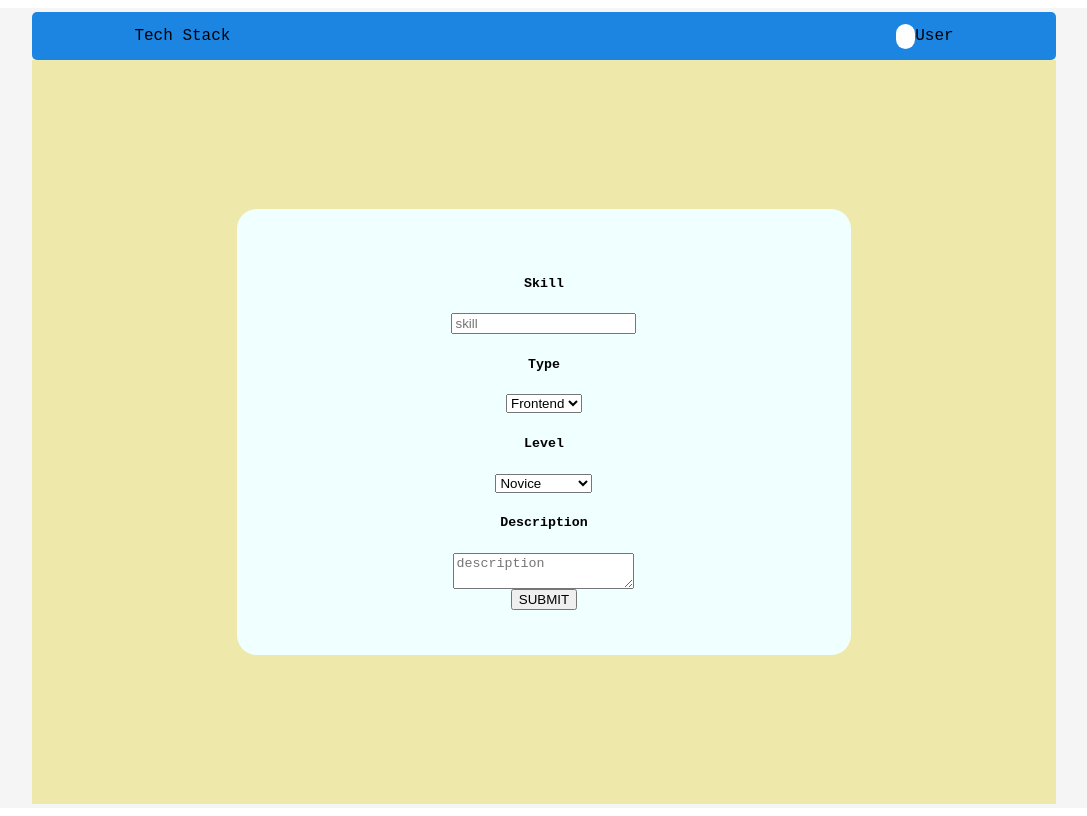
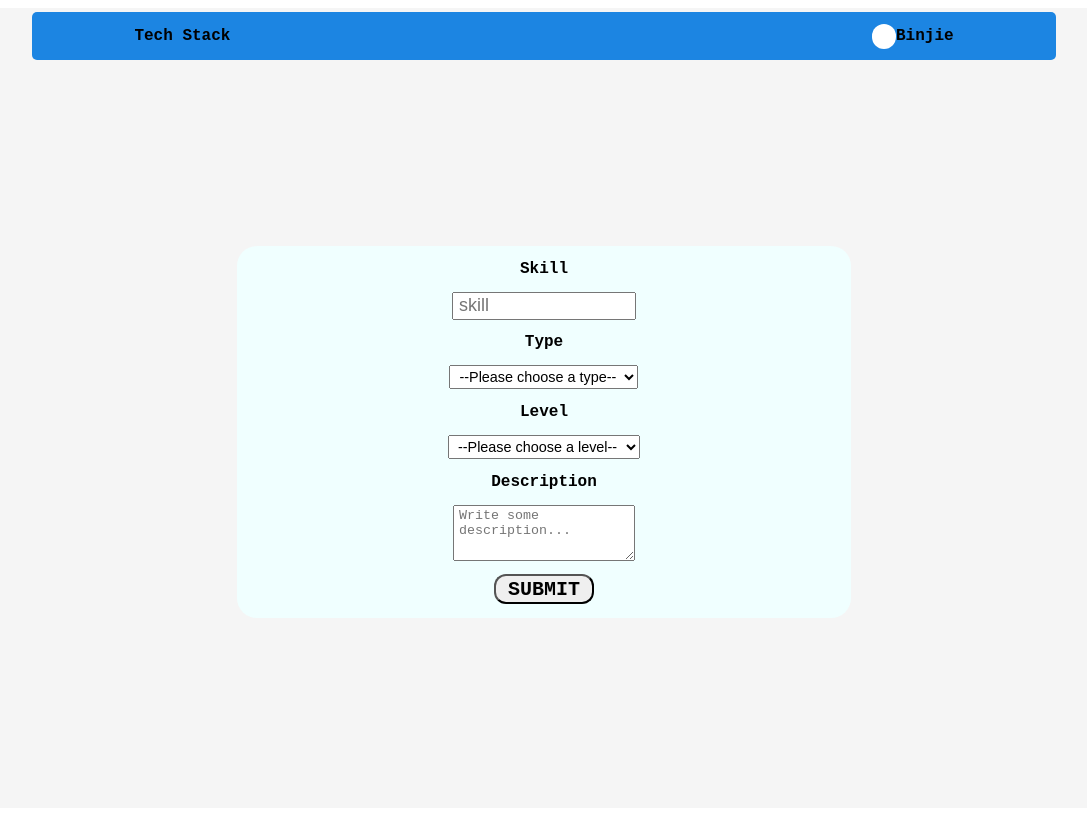
Before and after one commit to binjiezhang0626/mock-reddit, a React app: page /newpost in a window 1280 px wide. Shown: the whole page, without its empty margins (104-1191 px from the left). Built offline with nearby package versions, Linux system fonts and the light colour scheme.

Commit message:
fix(16): change config.js

```diff
--- a/reddit-frontend/config.js
+++ b/reddit-frontend/config.js
@@ -1,4 +1,4 @@
-// const URL = 'https://mock-reddit-zbj.herokuapp.com/api/posts';
-const URL = 'http://localhost:3001/api/posts';
+const URL = 'https://mock-reddit-zbj.herokuapp.com/api/posts';
+// const URL = 'http://localhost:3001/api/posts';
 
 export default URL;
--- a/reddit-frontend/src/components/App/App.css
+++ b/reddit-frontend/src/components/App/App.css
@@ -6,5 +6,6 @@
   align-items: center;
   justify-content: center;
   font-family: 'Courier New', Courier, monospace;
+  font-weight: bold;
   background-color: whitesmoke;
 }
--- a/reddit-frontend/src/components/Body/Body.css
+++ b/reddit-frontend/src/components/Body/Body.css
@@ -2,8 +2,6 @@
   display: flex;
   height: 95%;
   width: 100%;
-  /* background-color: aliceblue; */
-  background-color: cadetblue;
   align-items: center;
   justify-content: center;
 }
@@ -14,7 +12,6 @@
   height: 93%;
   align-items: center;
   justify-content: space-between;
-  background-color: palegoldenrod;
 }
 .RightSide{
   display: flex;
@@ -23,5 +20,4 @@
   width: 40%;
   margin-left: 20pt;
   height: 100%;
-  /* background-color: paleturquoise; */
 }
--- a/reddit-frontend/src/components/Body/Body.js
+++ b/reddit-frontend/src/components/Body/Body.js
@@ -1,14 +1,20 @@
 import React from 'react';
 import './Body.css';
+import PropTypes from 'prop-types';
 import Posts from '../Posts/Posts';
 import RightSide from '../RightSide/RightSide';
 
-const Body = (props) => (
+const Body = ({ history }) => (
   <div className="Body">
     <div className="Frame">
       <Posts />
-      <RightSide history={props.history} />
+      <RightSide history={history} />
     </div>
   </div>
 );
+
+Body.propTypes = {
+  history: PropTypes.shape({}).isRequired,
+};
+
 export default Body;
--- a/reddit-frontend/src/components/Header/Header.css
+++ b/reddit-frontend/src/components/Header/Header.css
@@ -21,11 +21,10 @@
   background-color: white;
 }
 .userInfo{
-  width: 7%;
+  width: 10%;
   height: 100%;
   display: flex;
   flex-direction: row;
   justify-content: space-around;
   align-items: center;
-  /* background-color: salmon; */
 }
--- a/reddit-frontend/src/components/Header/Header.js
+++ b/reddit-frontend/src/components/Header/Header.js
@@ -7,7 +7,7 @@ const Header = () => (
       <div>Tech Stack</div>
       <div className="userInfo">
         <div className="avatar" />
-        <span>User</span>
+        <span>Binjie</span>
       </div>
     </div>
   </div>
--- a/reddit-frontend/src/components/NewPost/NewPost.css
+++ b/reddit-frontend/src/components/NewPost/NewPost.css
@@ -6,22 +6,40 @@
   align-items: center;
   justify-content: center;
 }
-.subFrame{
-  /* background-color: turquoise; */
-  width: 60%;
-  height: 80%;
-  display: flex;
-  flex-direction: column;
-  align-items: center;
-  justify-content: space-between;
-}
 .form{
   background-color: azure;
-  height:60%;
+  height: 50%;
   width:60%;
   border-radius: 20px;
   display: flex;
   flex-direction: column;
   align-items: center;
-  justify-content: space-around;
+  justify-content: space-evenly;
 }
+input{
+  width: 170px;
+  height: 20px;
+  font-size: large;
+  padding: 2px 5px;
+}
+select{
+  font-size: .9rem;
+  padding: 2px 5px;
+}
+label{
+  font-weight: bold;
+}
+textarea{
+  width: 170px;
+  height: 50px;
+  padding: 2px 5px;
+}
+.submitButton{
+  width: 100px;
+  height: 8%;
+  border-radius: 12px;
+  font-size: 20px;
+  font-weight: bold;
+  padding: 2px 5px;
+  font-family: 'Courier New', Courier, monospace;
+}
--- a/reddit-frontend/src/components/NewPost/NewPost.js
+++ b/reddit-frontend/src/components/NewPost/NewPost.js
@@ -1,3 +1,4 @@
+/* eslint-disable jsx-a11y/label-has-associated-control */
 import React, { useState } from 'react';
 import PropTypes from 'prop-types';
 import { connect } from 'react-redux';
@@ -10,6 +11,7 @@ const initInput = {
   level: '',
   description: '',
 };
+
 const NewPost = ({ history, addPost }) => {
   const [input, setInput] = useState(initInput);
 
@@ -29,45 +31,49 @@ const NewPost = ({ history, addPost }) => {
   return (
     <div className="Frame">
       <form className="form" onSubmit={handleSubmit}>
-        <div className="subFrame">
-          <h5>Skill</h5>
+        <label htmlFor="skill">Skill</label>
         <input
           type="text"
           name="skill"
+          id="skill"
           placeholder="skill"
           onChange={handleChange}
           value={input.skill}
         />
-          <h5>Type</h5>
+        <label htmlFor="type">Type</label>
         <select
           name="type"
+          id="type"
           value={input.type}
           onChange={handleChange}
         >
+          <option value="">--Please choose a type--</option>
           <option value="frontend">Frontend</option>
           <option value="backend">Backend</option>
           <option value="other">Other</option>
         </select>
-          <h5>Level</h5>
+        <label htmlFor="level">Level</label>
         <select
           name="level"
+          id="level"
           value={input.level}
           onChange={handleChange}
         >
+          <option value="">--Please choose a level--</option>
           <option value="novice">Novice</option>
           <option value="intermediate">Intermediate</option>
           <option value="advanced">Advanced</option>
         </select>
-          <h5>Description</h5>
+        <label htmlFor="description">Description</label>
         <textarea
           type="text"
           name="description"
-            placeholder="description"
+          id="description"
+          placeholder="Write some description..."
           onChange={handleChange}
           value={input.description}
         />
-          <button className="submit" type="submit">SUBMIT</button>
-        </div>
+        <button className="submitButton" type="submit">SUBMIT</button>
       </form>
     </div>
   );
--- a/reddit-frontend/src/components/Posts/Posts.css
+++ b/reddit-frontend/src/components/Posts/Posts.css
@@ -5,5 +5,5 @@
   width: 58%;
   height: 100%;
   overflow: scroll;
-  background-color: palevioletred;
+  /* background-color: palevioletred; */
 }
--- a/reddit-frontend/src/components/RightSide/RightSide.css
+++ b/reddit-frontend/src/components/RightSide/RightSide.css
@@ -1,4 +1,4 @@
-.submitButton{
+.addnewButton{
   width: 100%;
   height: 7%;
   border-radius: 12px;
@@ -10,7 +10,6 @@
   width: 100%;
   height: 60%;
   margin-top: 10px;
-  /* background-color: rosybrown; */
   display: flex;
 
 }
--- a/reddit-frontend/src/components/RightSide/RightSide.js
+++ b/reddit-frontend/src/components/RightSide/RightSide.js
@@ -10,7 +10,7 @@ const RightSide = ({ history }) => {
   return (
     <div className="RightSide">
       <button
-        className="submitButton"
+        className="addnewButton"
         type="submit"
         onClick={handleClick}
       >
```
Also changed, not shown: 2 other files (tests, documents, lock files or other folders). Lines whose indentation alone changed are shown as unchanged.
